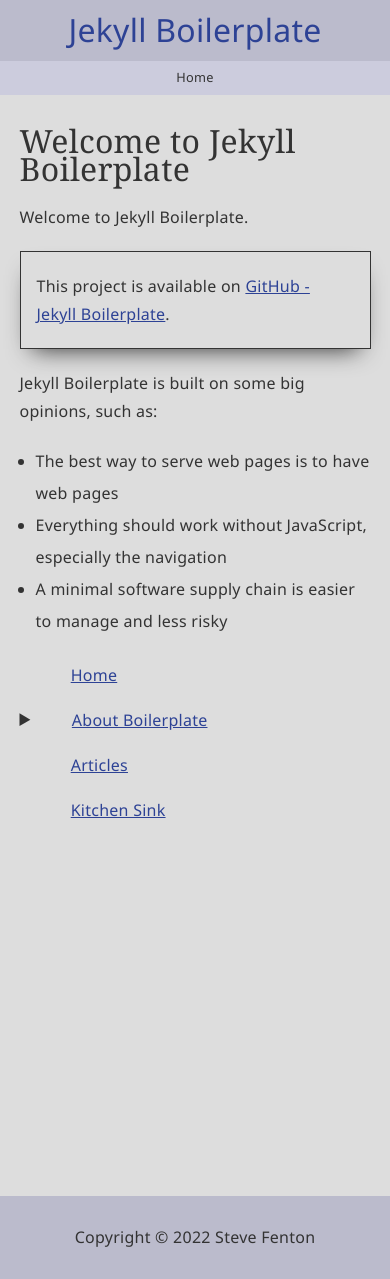
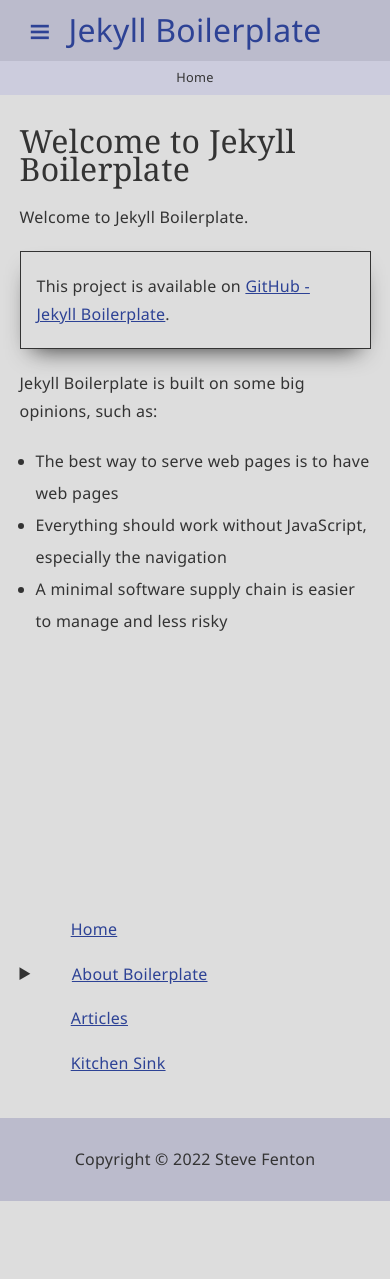
Before and after one commit to Steve-Fenton/jekyll-boilerplate, a Jekyll site: the page built from index.md, in a window 390 px wide and 1279 px high. Built offline with Jekyll 4.4.1, drawn with Linux system fonts in a browser that asks for light colours.

Commit message:
Hamburger menu (with no JS)

```diff
--- a/_includes/header.html
+++ b/_includes/header.html
@@ -1,3 +1,4 @@
 <header class="site-header">
+    <a href="#site-nav" class="navigation-icon">&#x2261;</a>
     <a href="{{ site.baseurl }}/">{{ site.title }}</a>
   </header>
--- a/_includes/navigation.html
+++ b/_includes/navigation.html
@@ -1,4 +1,4 @@
-<nav class="site-nav">
+<nav class="site-nav" id="site-nav">
     <ul>
     {%- assign previous = null %}
     {%- assign regex = '/' | append: site.paginate_page | append: '[0-9]/' %}
--- a/assets/css/main.css
+++ b/assets/css/main.css
@@ -143,6 +143,10 @@
     color: var(--link-alt-head);
 }
 
+.navigation-icon {
+    display: none;
+}
+
 /* Footer */
 
 body > footer {
@@ -283,6 +287,17 @@
 /* Smaller Screens */
 
 @media (max-width: 860px) {
+
+    /* Show the Hamburger Icon */
+    body > header {
+        display: grid;
+        grid-template-columns: 3rem auto 3rem;
+    }
+
+    .navigation-icon {
+        display: block;
+    }
+
     .site-breadcrumbs ol {
         text-align: center;
     }
@@ -290,7 +305,7 @@
     /* Content First on Small Screens */
     .content-group {
         grid-template-columns: auto;
-        grid-template-rows: 1fr 1fr;
+        grid-template-rows: 1fr auto;
     }
 
     .content-group > nav {
```
